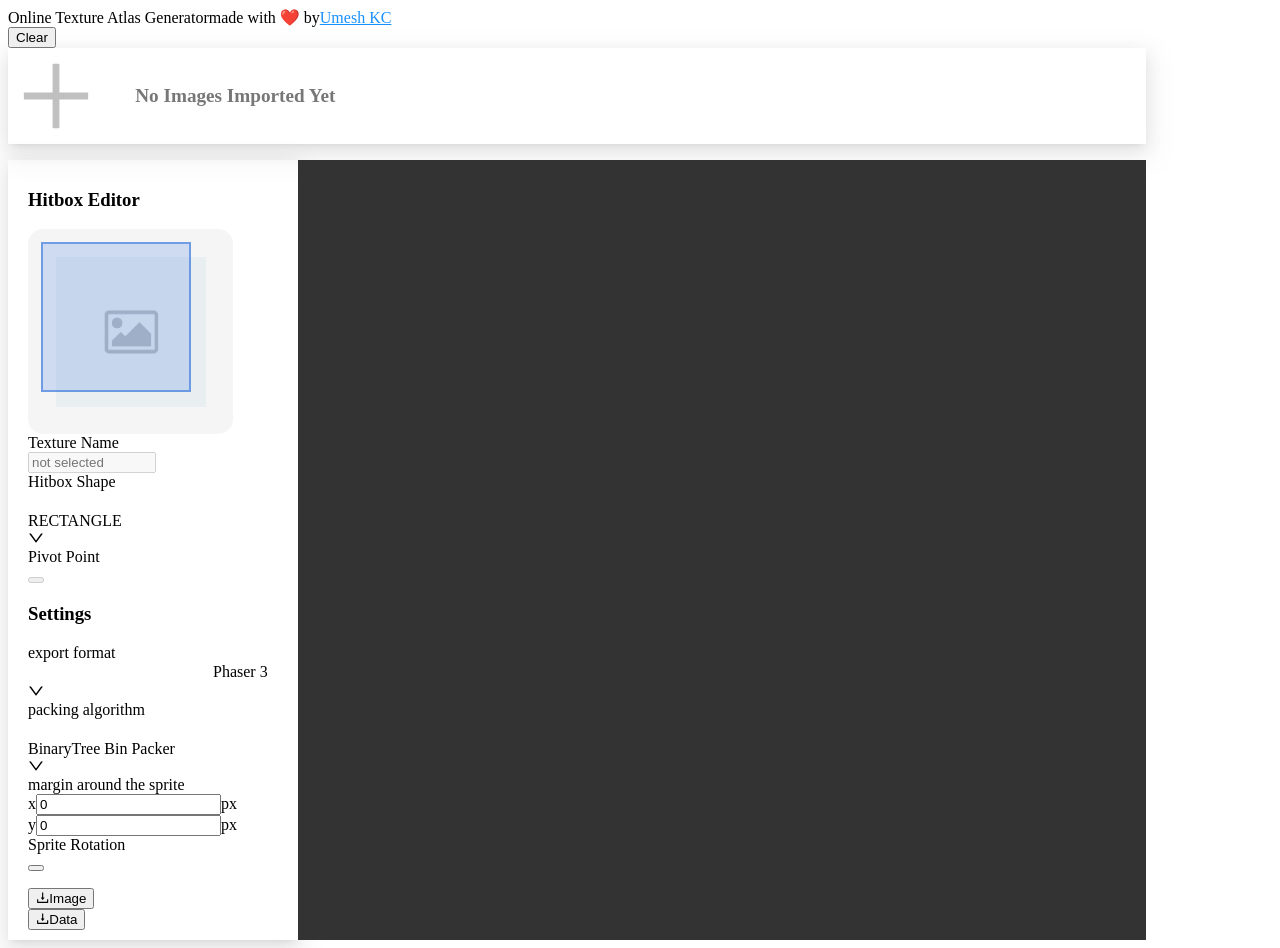
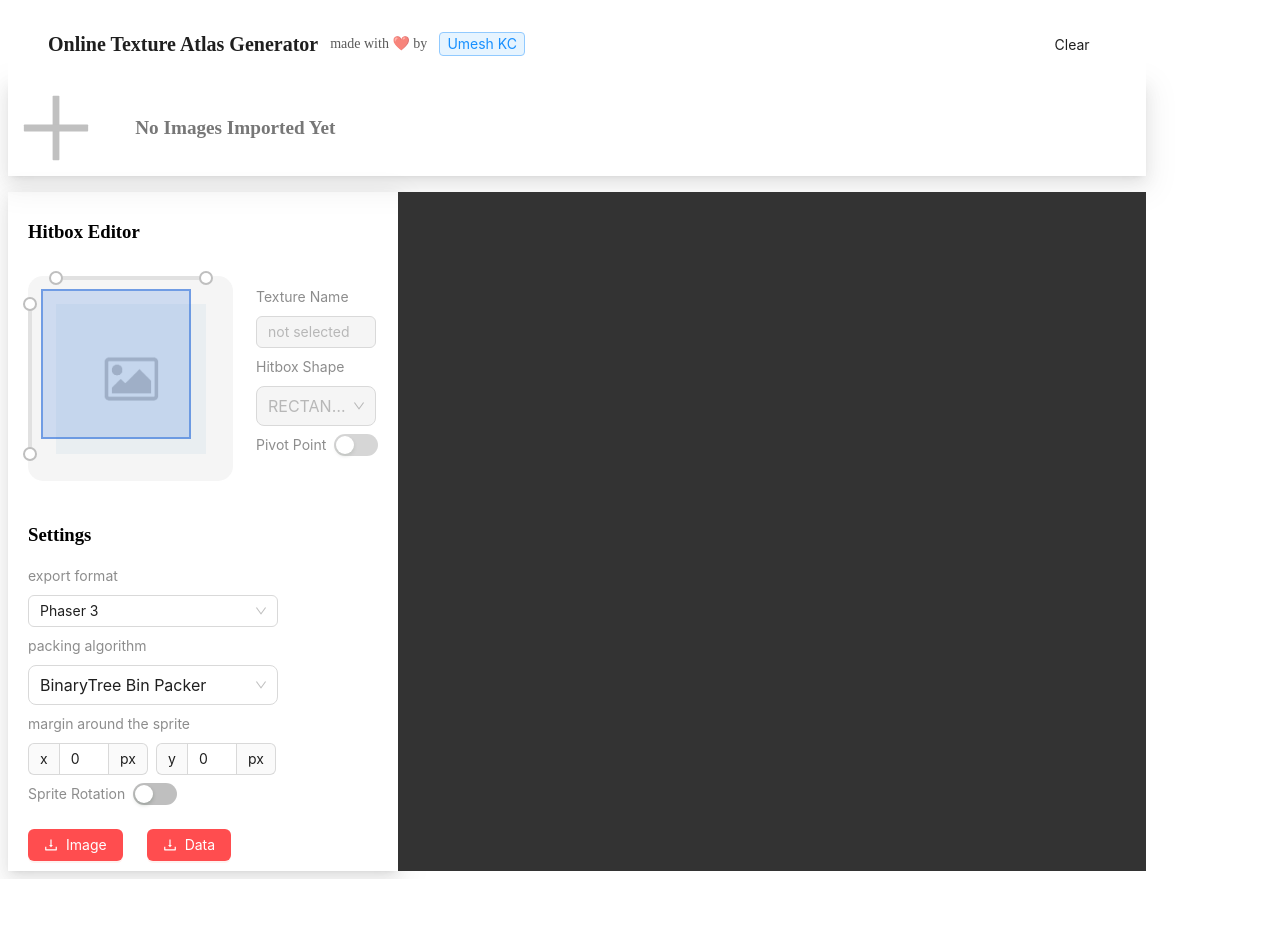
Before and after one commit to cosmicsplendor/texture-atlas-generator-gui, a React app: page / in a window 1280 px wide. After the commit the page ends 879 px from the top, so only its background shows below. Built offline with nearby package versions, Linux system fonts and the light colour scheme; the HTML template or start-up script is replaced by a standard one.

Commit message:
update antd to v5, retain styling

```diff
--- a/package.json
+++ b/package.json
@@ -27,7 +27,8 @@
   },
   "dependencies": {
     "@ant-design/icons": "^4.4.0",
-    "antd": "^4.10.3",
+    "@ant-design/pro-components": "^2.8.10",
+    "antd": "^5.27.3",
     "assert": "^2.1.0",
     "max-rects-bin-pack": "^1.0.0",
     "process": "^0.11.10",
--- a/src/components/App.js
+++ b/src/components/App.js
@@ -1,4 +1,6 @@
-import { PageHeader, Tag } from "antd"
+import { Tag, Typography } from "antd"
+import { PageContainer } from "@ant-design/pro-components"
+const { Text } = Typography
 
 import Canvas from "./Canvas"
 import SidePanel from "./SidePanel"
@@ -9,16 +11,24 @@
 const  App = () => {
     return (
         <div id="app">
-            <PageHeader
+            <PageContainer
+                header={{
+                    title: "Online Texture Atlas Generator",
+                    subTitle: "made with ❤️ by",
+                    tags: (
+                        <Tag color="blue">
+                        <a
+                            href="https://twitter.com/frigidelixir"
+                            target="_blank"
+                            rel="noopener noreferrer"
+                        >
+                            <Text style={{ color: "#1890ff" }}>Umesh KC</Text>
+                        </a>
+                        </Tag>
+                    ),
+                    extra: <ClearBtn />,
+                }}
                 ghost={false}
-                backIcon=""
-                onBack={() => {}}
-                title="Online Texture Atlas Generator"
-                subTitle="made with ❤️ by"
-                tags={<Tag color="blue"><a style={{color: "#1890ff"}} href="https://twitter.com/frigidelixir" target="_blank">Umesh KC</a></Tag>}
-                extra={
-                    <ClearBtn />
-                }
                 className={styles.appbar}
             />
             <ImportPanel />
--- a/src/components/style.css
+++ b/src/components/style.css
@@ -18,4 +18,5 @@
 }
 .appbar {
     width: 90%;
+    background: #fff;
 }
```
Also changed, not shown: 5 other files (tests, documents, lock files or other folders).
